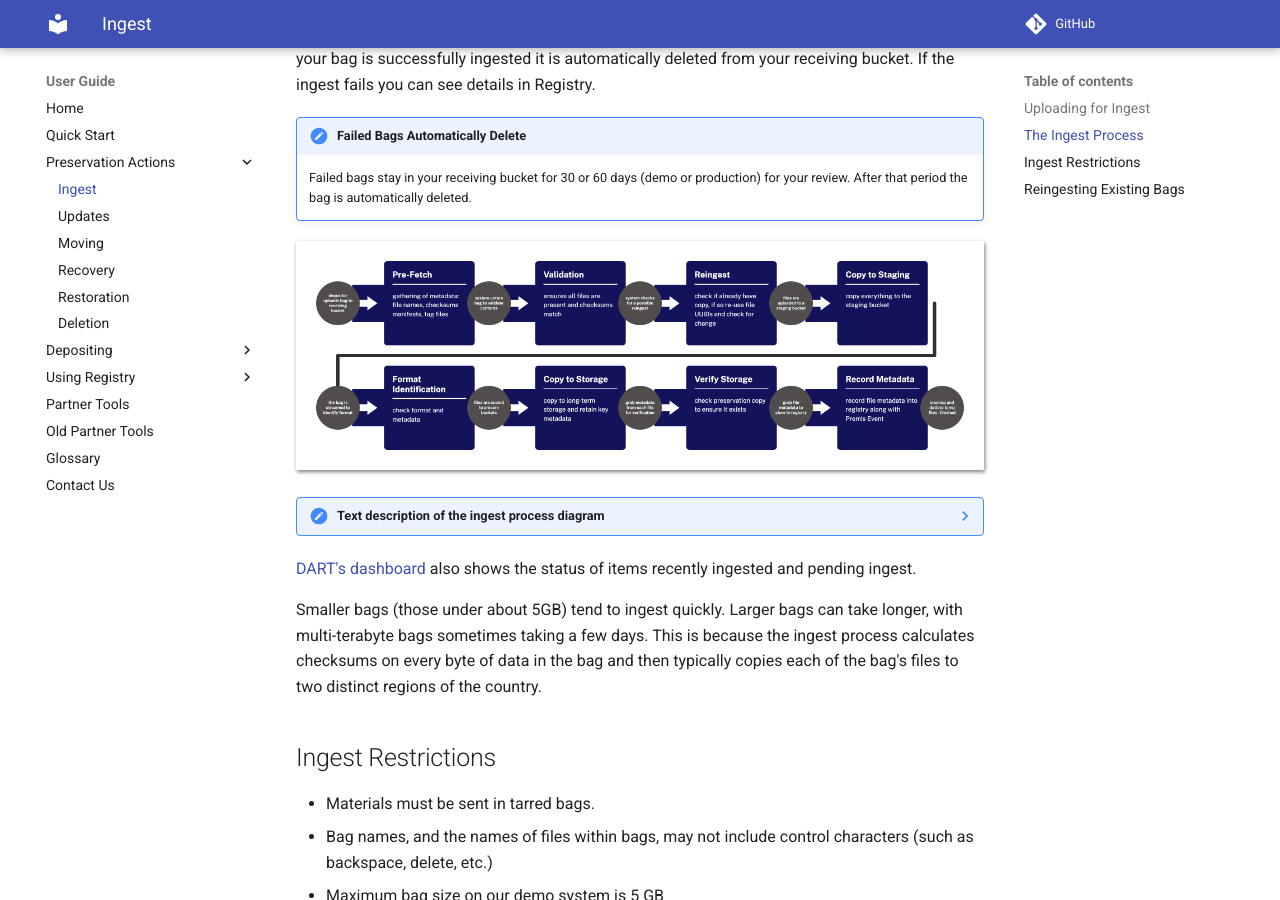
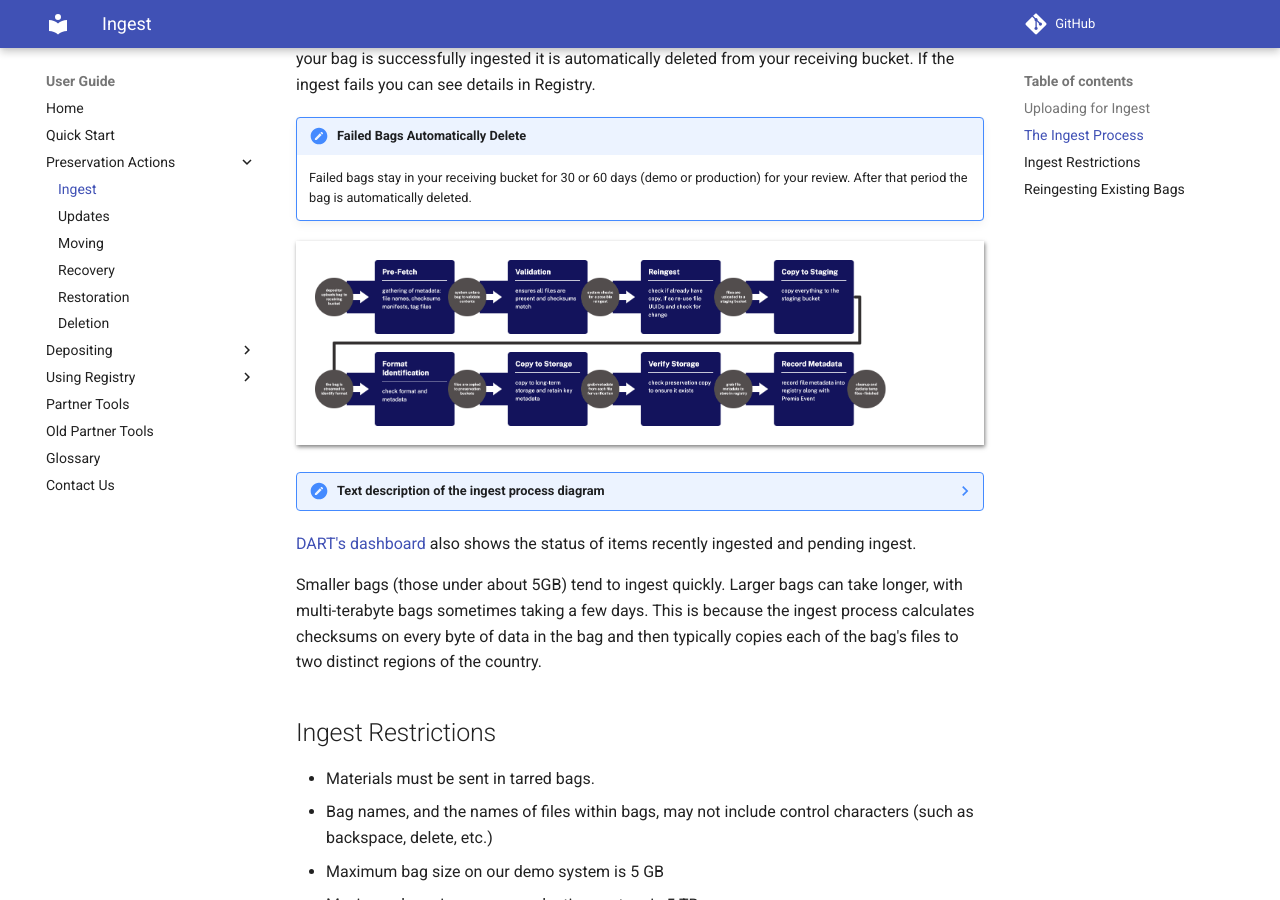
Before and after one commit to APTrust/userguide, an MkDocs documentation site: the page built from docs/preservation/ingest.md, in a window 1280 px wide and 900 px high, scrolled down 1235 px. Built offline with MkDocs 1.6.1 and Material for MkDocs 9.7.7, drawn with Linux system fonts in a browser that asks for light colours; comment, search, counter and statistics services are not loaded.

Commit message:
Update image links/names

```diff
--- a/docs/preservation/ingest.md
+++ b/docs/preservation/ingest.md
@@ -38,7 +38,7 @@
 !!! note "Failed Bags Automatically Delete"
 	Failed bags stay in your receiving bucket for 30 or 60 days (demo or production) for your review. After that period the bag is automatically deleted.
 
-[![Ingest process on the backend](../img/ingest_userguide_accessible.png)](../img/ingest_userguide_accessible.png)
+[![Ingest process on the backend](../img/aptrust_ingest_process.png)](../img/ingest_userguide_accessible.png)
 
 ??? note "Text description of the ingest process diagram"
     The ingest process consists of eight sequential stages:
```
Also changed, not shown: docs/img/aptrust_ingest_process_old.png (deleted), docs/img/ingest_userguide_accessible.png (deleted).
